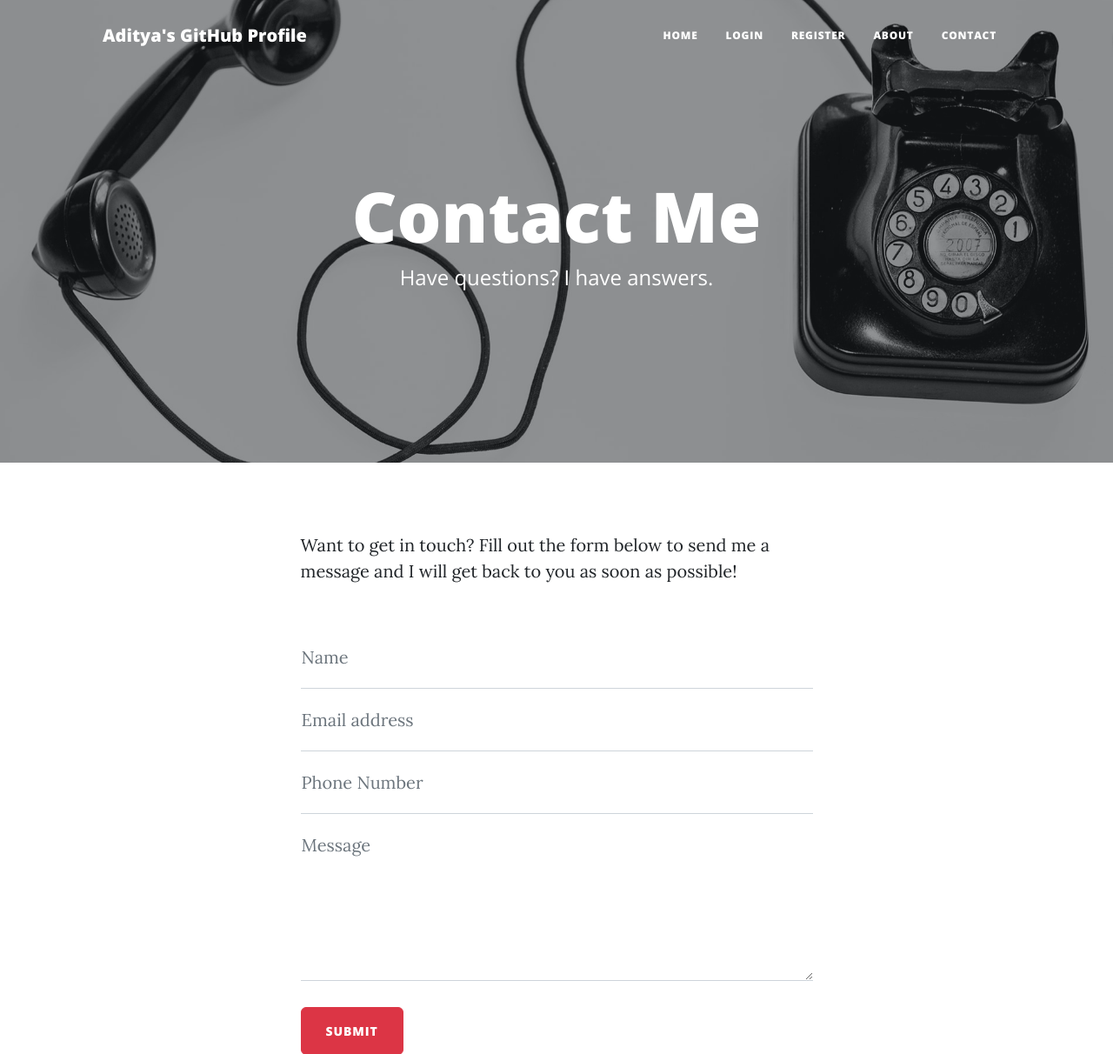
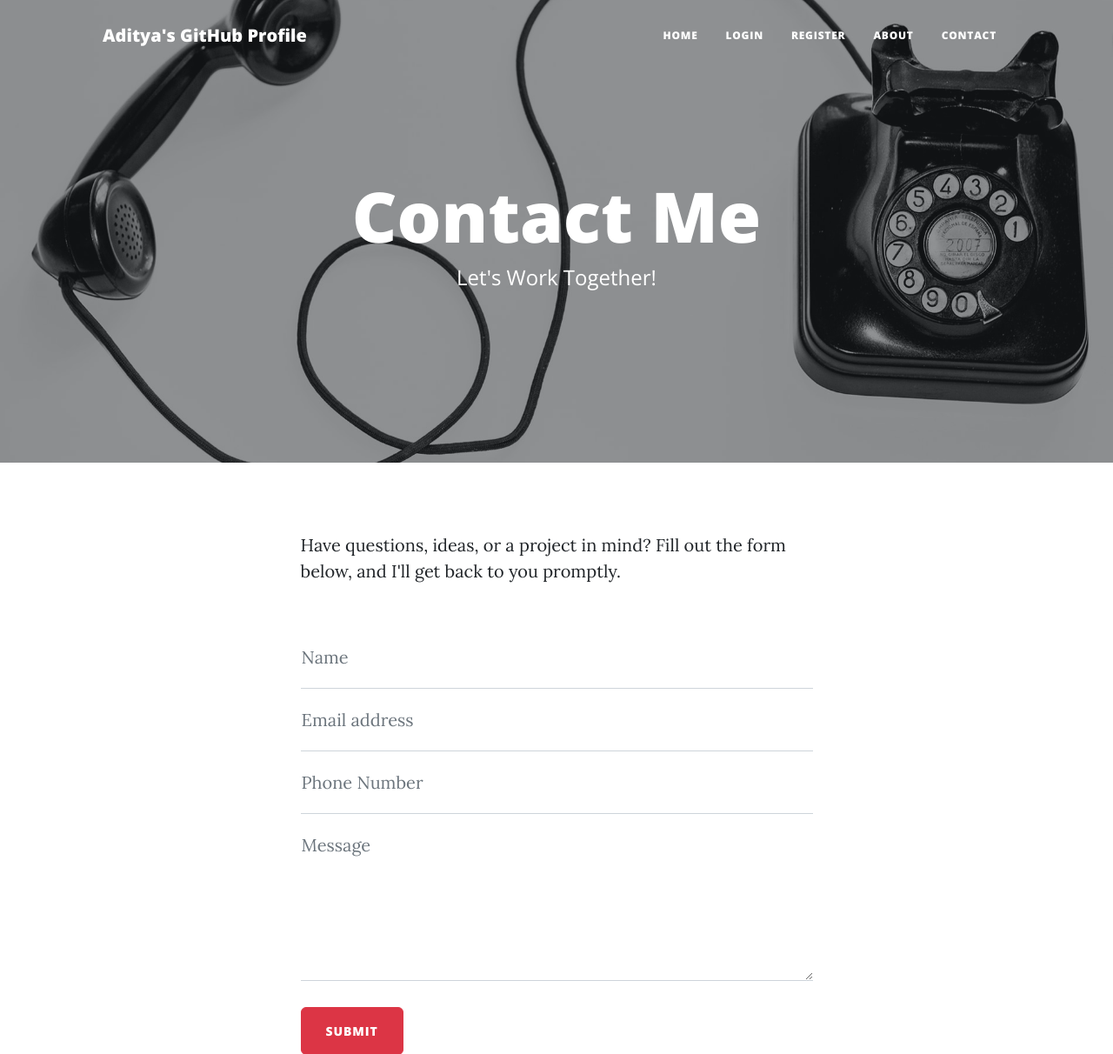
Before and after one commit to ADITYA1234556/personal-wesite, a Flask app: page /contact in a window 1280 px wide. Shown: the top 1212 px of the page at 87% size. Run offline with Flask 3, Linux system fonts and the light colour scheme; some libraries are stand-ins or nearby versions.

Commit message:
tweaking

```diff
--- a/templates/contact.html
+++ b/templates/contact.html
@@ -14,7 +14,7 @@
           {% else: %}
           <h1>Contact Me</h1>
           {% endif %}
-          <span class="subheading">Have questions? I have answers.</span>
+          <span class="subheading">Let's Work Together!</span>
         </div>
       </div>
     </div>
@@ -26,8 +26,7 @@
     <div class="row gx-4 gx-lg-5 justify-content-center">
       <div class="col-md-10 col-lg-8 col-xl-7">
         <p>
-          Want to get in touch? Fill out the form below to send me a message and
-          I will get back to you as soon as possible!
+          Have questions, ideas, or a project in mind? Fill out the form below, and I'll get back to you promptly.
         </p>
         <div class="my-5">
           <!-- * * * * * * * * * * * * * * *-->
```
